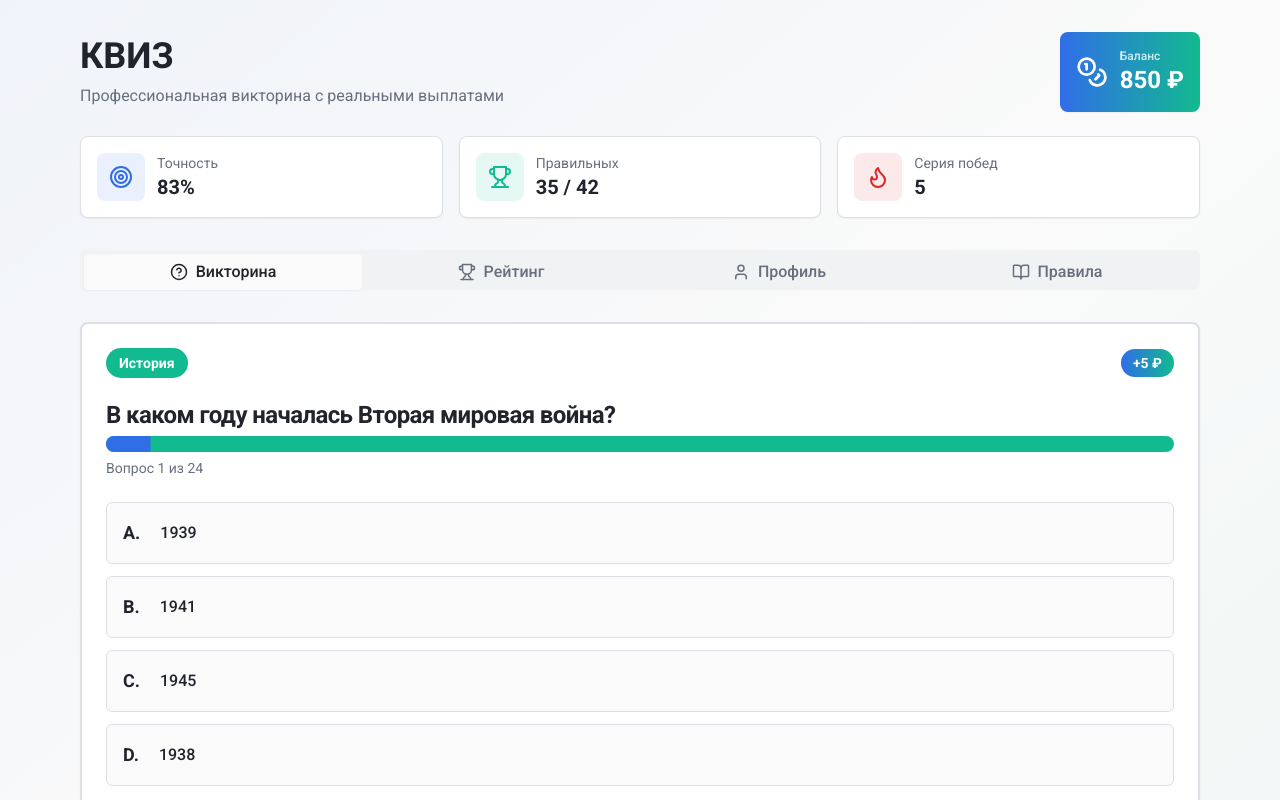
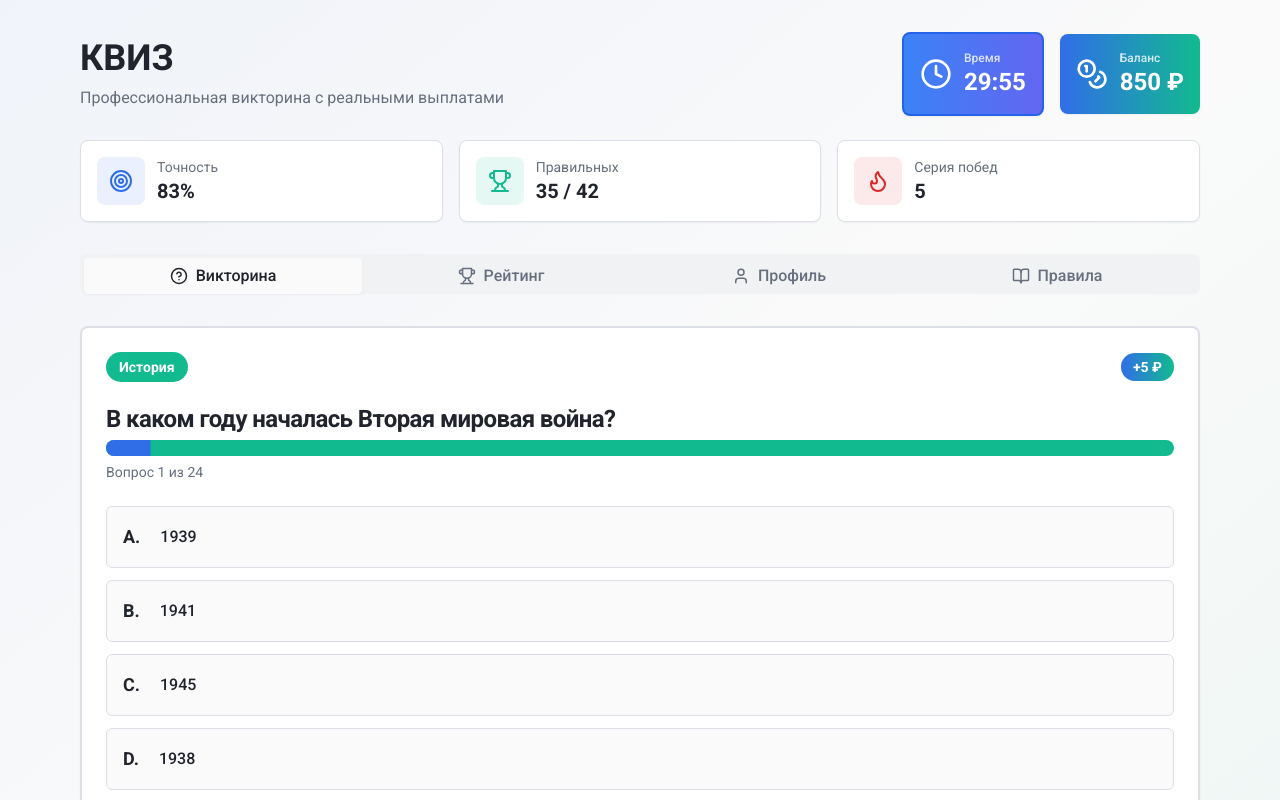
Before and after one commit to pr-poehali-dev/ruble-quiz-creation, a React (Vite) app: page / in a window 1280 px wide. Shown: the top 800 px of the page. Built offline with nearby package versions, Linux system fonts and the light colour scheme.

Commit message:
Добавить таймер с отсчетом 30 минут

```diff
--- a/src/pages/Index.tsx
+++ b/src/pages/Index.tsx
@@ -1,4 +1,4 @@
-import { useState } from 'react';
+import { useState, useEffect } from 'react';
 import { Card, CardContent, CardDescription, CardHeader, CardTitle } from '@/components/ui/card';
 import { Button } from '@/components/ui/button';
 import { Badge } from '@/components/ui/badge';
@@ -222,6 +222,8 @@ const Index = () => {
   const [correctAnswers, setCorrectAnswers] = useState(35);
   const [streak, setStreak] = useState(5);
   const [earnedReward, setEarnedReward] = useState<number | null>(null);
+  const [timeLeft, setTimeLeft] = useState(1800);
+  const [isGameActive, setIsGameActive] = useState(true);
   const [history, setHistory] = useState<Array<{question: string, correct: boolean, reward: number}>>([
     { question: 'Столица Франции?', correct: true, reward: 5 },
     { question: 'Автор "Мастер и Маргарита"?', correct: true, reward: 7 },
@@ -231,6 +233,41 @@ const Index = () => {
   const filteredQuestions = selectedCategory
     ? QUESTIONS.filter(q => q.category === selectedCategory)
     : QUESTIONS;
+
+  useEffect(() => {
+    if (!isGameActive || timeLeft <= 0) return;
+
+    const timer = setInterval(() => {
+      setTimeLeft((prev) => {
+        if (prev <= 1) {
+          setIsGameActive(false);
+          return 0;
+        }
+        return prev - 1;
+      });
+    }, 1000);
+
+    return () => clearInterval(timer);
+  }, [isGameActive, timeLeft]);
+
+  const formatTime = (seconds: number) => {
+    const mins = Math.floor(seconds / 60);
+    const secs = seconds % 60;
+    return `${mins}:${secs.toString().padStart(2, '0')}`;
+  };
+
+  const resetGame = () => {
+    setTimeLeft(1800);
+    setIsGameActive(true);
+    setBalance(0);
+    setTotalAnswered(0);
+    setCorrectAnswers(0);
+    setStreak(0);
+    setCurrentQuestion(0);
+    setSelectedAnswer(null);
+    setShowResult(false);
+    setHistory([]);
+  };
 
   const handleCategorySelect = (category: string) => {
     if (selectedCategory === category) {
@@ -270,7 +307,7 @@ const Index = () => {
   };
 
   const handleAnswer = (index: number) => {
-    if (showResult) return;
+    if (showResult || !isGameActive) return;
 
     setSelectedAnswer(index);
     setShowResult(true);
@@ -313,6 +350,19 @@ const Index = () => {
               <p className="text-muted-foreground">Профессиональная викторина с реальными выплатами</p>
             </div>
             <div className="flex items-center gap-4">
+              <Card className={`border-2 transition-all ${
+                timeLeft <= 60 ? 'bg-gradient-to-r from-red-500 to-orange-500 border-red-600 animate-pulse' :
+                timeLeft <= 300 ? 'bg-gradient-to-r from-orange-500 to-yellow-500 border-orange-600' :
+                'bg-gradient-to-r from-blue-500 to-indigo-500 border-blue-600'
+              }`}>
+                <CardContent className="p-4 flex items-center gap-3">
+                  <Icon name="Clock" size={32} className="text-white" />
+                  <div>
+                    <p className="text-xs text-white/80 font-medium">Время</p>
+                    <p className="text-2xl font-bold text-white">{formatTime(timeLeft)}</p>
+                  </div>
+                </CardContent>
+              </Card>
               <Card className="bg-gradient-to-r from-primary to-accent border-0">
                 <CardContent className="p-4 flex items-center gap-3">
                   <Icon name="Coins" size={32} className="text-primary-foreground" />
@@ -385,6 +435,20 @@ const Index = () => {
           </TabsList>
 
           <TabsContent value="quiz" className="space-y-6">
+            {!isGameActive && (
+              <Card className="border-4 border-destructive bg-destructive/5">
+                <CardContent className="p-8 text-center">
+                  <Icon name="Clock" size={64} className="mx-auto mb-4 text-destructive" />
+                  <h2 className="text-3xl font-bold mb-2">Время вышло!</h2>
+                  <p className="text-xl mb-4 text-muted-foreground">Вы заработали: <span className="font-bold text-accent">{balance} ₽</span></p>
+                  <p className="mb-6">Правильных ответов: {correctAnswers} из {totalAnswered}</p>
+                  <Button onClick={resetGame} size="lg" className="gap-2">
+                    <Icon name="RotateCcw" size={20} />
+                    Начать новую игру
+                  </Button>
+                </CardContent>
+              </Card>
+            )}
             <Card className="border-2">
               <CardHeader>
                 <div className="flex items-center justify-between mb-4">
@@ -402,7 +466,12 @@ const Index = () => {
                   {selectedCategory && <span className="ml-2 text-primary font-semibold">· {selectedCategory}</span>}
                 </CardDescription>
               </CardHeader>
-              <CardContent className="space-y-3">
+              <CardContent className="space-y-3 relative">
+                {!isGameActive && (
+                  <div className="absolute inset-0 bg-background/80 backdrop-blur-sm rounded-lg flex items-center justify-center z-10">
+                    <p className="text-2xl font-bold">Игра окончена</p>
+                  </div>
+                )}
                 {question.options.map((option, index) => {
                   const isSelected = selectedAnswer === index;
                   const isCorrect = index === question.correct;
```
